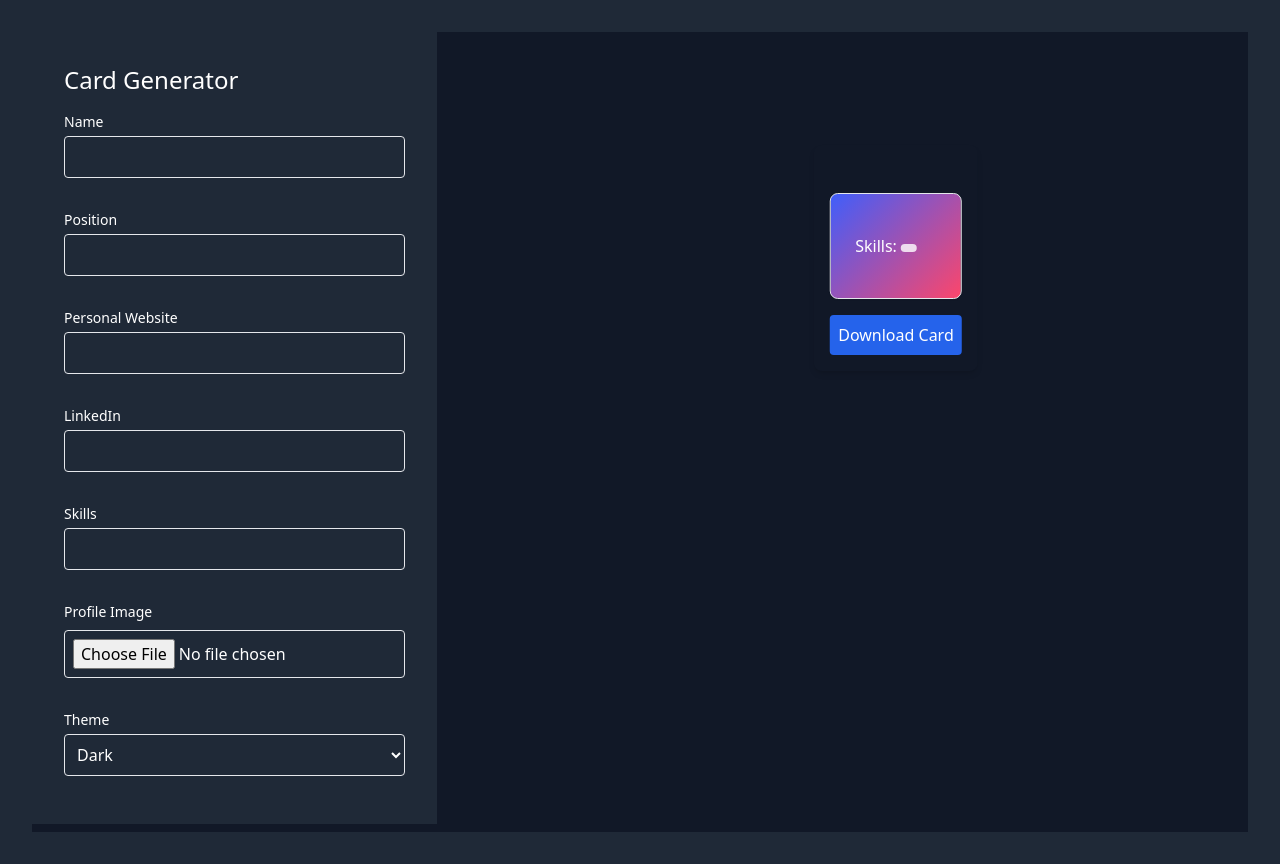
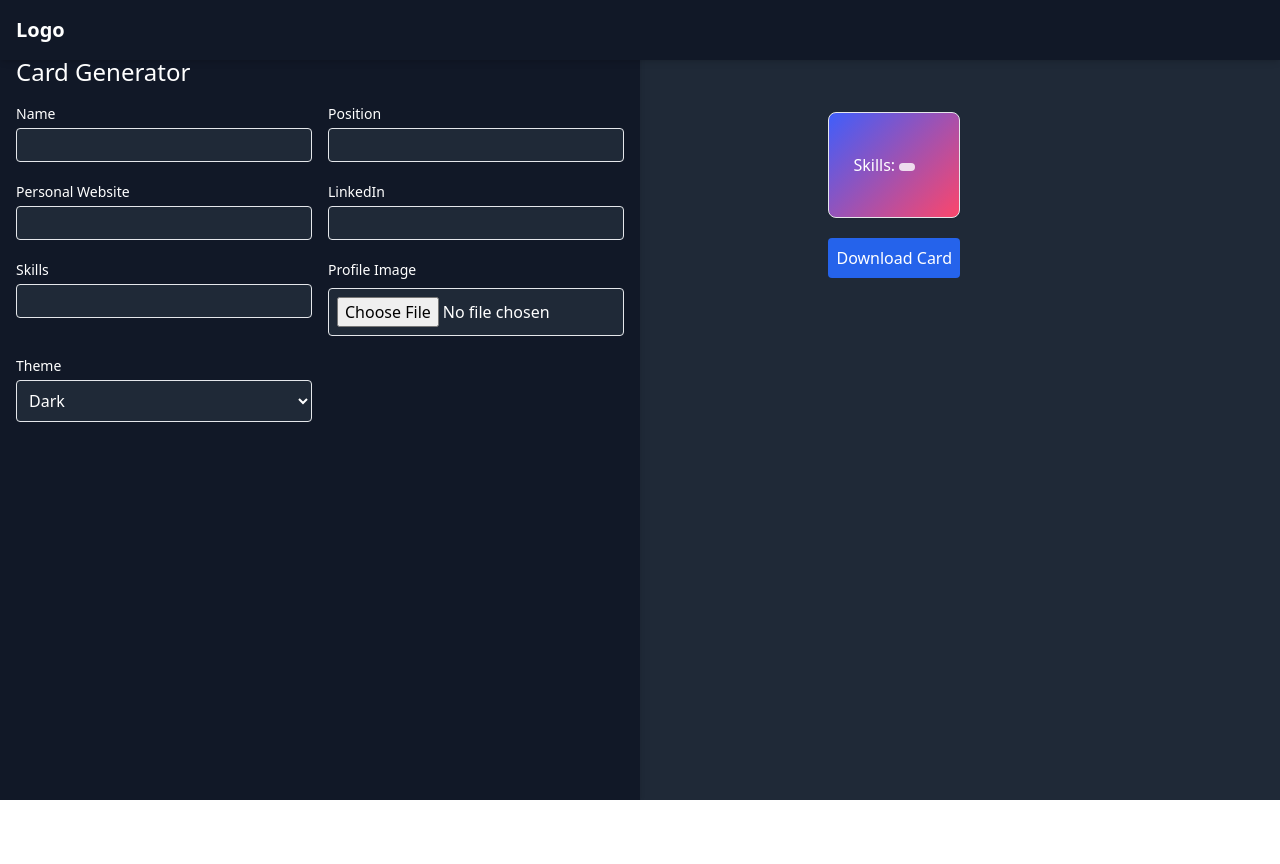
Before and after one commit to SmanSayeed/card-generator-react-application, a React (Vite) app: page / in a window 1280 px wide. After the commit the page ends 800 px from the top, so only its background shows below. Built offline with nearby package versions, Linux system fonts and the light colour scheme.

Commit message:
Working with card design

```diff
--- a/package.json
+++ b/package.json
@@ -10,6 +10,7 @@
     "preview": "vite preview"
   },
   "dependencies": {
+    "@headlessui/react": "^2.1.8",
     "@heroicons/react": "^2.1.5",
     "@reduxjs/toolkit": "^2.2.7",
     "class-variance-authority": "^0.7.0",
--- a/src/App.jsx
+++ b/src/App.jsx
@@ -3,6 +3,7 @@ import { useDispatch, useSelector } from 'react-redux';
 import { updateField, setTheme } from './features/cardSlice';
 import './App.css';
 import CardGenerator from './components/template/CardGenerator';
+import Layout from './components/layout/Layout';
 
 const themes = {
   dark: "bg-gray-800 text-white",
@@ -15,9 +16,15 @@ const themes = {
 function App() {
 
   return (
-    <div className="p-8 min-h-screen bg-gray-800 text-white">
+    <>
+    <Layout>
+
     <CardGenerator />
-  </div>
+    </Layout>
+    </>
+  //   <div className="p-8 min-h-screen bg-gray-800 text-white">
+  //   {/* <CardGenerator /> */}
+  // </div>
   );
 }
 
--- a/src/components/atoms/Button.jsx
+++ b/src/components/atoms/Button.jsx
@@ -3,7 +3,7 @@ import React from 'react';
 const Button = ({ onClick, children, ...props }) => (
   <button
     onClick={onClick}
-    className="mt-4 w-full p-2 bg-blue-600 text-white rounded"
+    className="mt-5 w-full p-2 bg-blue-600 text-white rounded"
     {...props}
   >
     {children}
--- a/src/components/atoms/FileInput.jsx
+++ b/src/components/atoms/FileInput.jsx
@@ -1,7 +1,7 @@
 import React from 'react';
 
 const FileInput = ({ label, name, onChange }) => (
-  <div className="mb-4">
+  <div className="mb-1">
     {label && <label className="block text-sm mb-1">{label}</label>}
     <input
       type="file"
--- a/src/components/atoms/SelectInput.jsx
+++ b/src/components/atoms/SelectInput.jsx
@@ -1,7 +1,7 @@
 import React from 'react';
 
 const SelectInput = ({ label, name, value, onChange, options }) => (
-  <div className="mb-4">
+  <div className="mb-1">
     {label && <label className="block text-sm mb-1">{label}</label>}
     <select
       name={name}
--- a/src/components/atoms/TextInput.jsx
+++ b/src/components/atoms/TextInput.jsx
@@ -1,14 +1,14 @@
 import React from 'react';
 
 const TextInput = ({ label, name, value, onChange, ...props }) => (
-  <div className="mb-4">
+  <div className="mb-1">
     {label && <label className="block text-sm mb-1">{label}</label>}
     <input
       type="text"
       name={name}
       value={value}
       onChange={onChange}
-      className="p-2 bg-gray-800 border rounded w-full"
+      className="p-1 bg-gray-800 border rounded w-full"
       {...props}
     />
   </div>
--- /dev/null
+++ b/src/components/layout/Layout.jsx
@@ -0,0 +1,71 @@
+import React, { useState } from "react";
+import { Transition } from "@headlessui/react";
+import CardForm from "../organisms/CardForm";
+import CardGenerator from "../template/CardGenerator";
+
+const Layout = () => {
+  const [isDrawerOpen, setIsDrawerOpen] = useState(false);
+
+  return (
+    <div className="min-h-screen bg-gray-800 text-white">
+      {/* Top Bar */}
+      <div className="fixed top-0 left-0 right-0 bg-gray-900 p-4 shadow-md z-20">
+        <div className="flex justify-between items-center">
+          <div className="text-xl font-bold">Logo</div>
+          <button
+            className="md:hidden"
+            onClick={() => setIsDrawerOpen(!isDrawerOpen)}
+          >
+            {isDrawerOpen ? (
+              <div className="w-6 h-6 text-white">X</div>
+            ) : (
+              <div className="w-12 h-6 mr-5 text-white">Edit Card</div>
+            )}
+          </button>
+        </div>
+      </div>
+
+      {/* Mobile Drawer */}
+       {/* Mobile Drawer */}
+       <Transition
+        show={isDrawerOpen}
+        enter="transition ease-out duration-300"
+        enterFrom="-translate-x-full"
+        enterTo="translate-x-0"
+        leave="transition ease-in duration-300"
+        leaveFrom="translate-x-0"
+        leaveTo="-translate-x-full"
+        className="fixed inset-y-0 left-0 z-30 w-4/5 bg-gray-900 p-4 md:hidden overflow-y-scroll"
+      >
+        <div className="overflow-y-auto h-full">
+          <button className="mb-4" onClick={() => setIsDrawerOpen(false)}>
+            <div className="w-6 h-6 text-white">X</div>
+          </button>
+          <div className="">
+            <CardForm />
+          </div>
+        </div>
+      </Transition>
+
+      {/* Desktop Drawer */}
+      <div
+        className={` w-1/2 bg-gray-900 p-4 shadow-md hidden md:block translate-x-0 h-[100vh]`}
+      >
+        <button className="mb-4" onClick={() => setIsDrawerOpen(false)}>
+          <div className="w-6 h-6 text-white">X</div>
+        </button>
+        <div className="w-[100%] flex justify-end items-center flex-col">
+        <CardForm />
+        </div>
+
+      </div>
+
+      {/* Content */}
+      <div className="fixed top-20 right-[25%] bottom-0">
+        <CardGenerator/>
+      </div>
+    </div>
+  );
+};
+
+export default Layout;
--- a/src/components/organisms/CardForm.jsx
+++ b/src/components/organisms/CardForm.jsx
@@ -1,6 +1,5 @@
 import React from 'react';
 import FormField from '../molecules/FormField';
-import Button from '../atoms/Button';
 import { useDispatch, useSelector } from 'react-redux';
 import { updateField, setTheme } from '../../features/cardSlice';
 
@@ -18,21 +17,65 @@ const CardForm = () => {
   };
 
   return (
-    <form className="grid grid-cols-1 gap-4">
-      <FormField type="text" label="Name" name="name" value={card.name} onChange={handleChange} />
-      <FormField type="text" label="Position" name="position" value={card.position} onChange={handleChange} />
-      <FormField type="text" label="Personal Website" name="personalWebsite" value={card.personalWebsite} onChange={handleChange} />
-      <FormField type="text" label="LinkedIn" name="linkedin" value={card.linkedin} onChange={handleChange} />
-      <FormField type="text" label="Skills" name="skills" value={card.skills} onChange={handleChange} />
-      <FormField type="file" label="Profile Image" onChange={(e) => handleChange({ target: { name: 'profileImage', value: URL.createObjectURL(e.target.files[0]) } })} />
-      <FormField type="select" label="Theme" name="theme" value={card.theme} onChange={handleThemeChange} options={[
+    <div className='w-full'>
+      <h1 className="text-2xl mb-4">Card Generator</h1>
+      <form className="grid grid-cols-1 md:grid-cols-2 gap-4">
+        <FormField
+          type="text"
+          label="Name"
+          name="name"
+          value={card.name}
+          onChange={handleChange}
+        />
+        <FormField
+          type="text"
+          label="Position"
+          name="position"
+          value={card.position}
+          onChange={handleChange}
+        />
+        <FormField
+          type="text"
+          label="Personal Website"
+          name="personalWebsite"
+          value={card.personalWebsite}
+          onChange={handleChange}
+        />
+        <FormField
+          type="text"
+          label="LinkedIn"
+          name="linkedin"
+          value={card.linkedin}
+          onChange={handleChange}
+        />
+        <FormField
+          type="text"
+          label="Skills"
+          name="skills"
+          value={card.skills}
+          onChange={handleChange}
+        />
+        <FormField
+          type="file"
+          label="Profile Image"
+          onChange={(e) => handleChange({ target: { name: 'profileImage', value: URL.createObjectURL(e.target.files[0]) } })}
+        />
+        <FormField
+          type="select"
+          label="Theme"
+          name="theme"
+          value={card.theme}
+          onChange={handleThemeChange}
+          options={[
             { value: 'dark', label: 'Dark' },
             { value: 'light', label: 'Light' },
             { value: 'green', label: 'Green' },
             { value: 'blue', label: 'Blue' },
             { value: 'minimal', label: 'Minimal' },
-      ]} />
+          ]}
+        />
       </form>
+    </div>
   );
 };
 
--- a/src/components/template/CardGenerator.jsx
+++ b/src/components/template/CardGenerator.jsx
@@ -6,7 +6,6 @@ import Card from "../organisms/Card";
 import Button from "../atoms/Button";
 
 const CardGenerator = () => {
-  const [isMenuOpen, setIsMenuOpen] = useState(false);
 
   const downloadCard = () => {
     const input = document.getElementById("card");
@@ -19,56 +18,16 @@ const CardGenerator = () => {
   };
 
   return (
-    <div className="relative min-h-screen bg-gray-900 text-white">
-      <div className="flex flex-col md:flex-row">
-        {/* Hamburger menu for mobile view */}
-        <div className="md:hidden">
-          <button
-            onClick={() => setIsMenuOpen(!isMenuOpen)}
-            className="p-4 focus:outline-none"
-          >
-            {isMenuOpen ? (
-             <svg xmlns="http://www.w3.org/2000/svg" fill="none" viewBox="0 0 24 24" strokeWidth={1.5} stroke="currentColor" className="size-6">
-  <path strokeLinecap="round" strokeLinejoin="round" d="m9.75 9.75 4.5 4.5m0-4.5-4.5 4.5M21 12a9 9 0 1 1-18 0 9 9 0 0 1 18 0Z" />
-</svg>
 
-            ) : (
-              <svg xmlns="http://www.w3.org/2000/svg" fill="none" viewBox="0 0 24 24" strokeWidth={1.5} stroke="currentColor" className="size-6">
-  <path strokeLinecap="round" strokeLinejoin="round" d="M3.75 6.75h16.5M3.75 12h16.5m-16.5 5.25h16.5" />
-</svg>
 
-            )}
-          </button>
-
-          <div
-            className={`fixed inset-y-0 left-0 bg-gray-800 w-4/5 z-50 transform ${
-              isMenuOpen ? "translate-x-0" : "-translate-x-full"
-            } transition-transform duration-300 ease-in-out overflow-y-auto`}
-          >
-            <div className="p-4">
-              <h1 className="text-2xl mb-4">Card Generator</h1>
-              <CardForm />
-            </div>
-          </div>
-        </div>
-
-        {/* Left portion: the form */}
-        <div className="hidden md:block md:w-1/2 lg:w-1/3 p-8 bg-gray-800">
-          <h1 className="text-2xl mb-4">Card Generator</h1>
-          <CardForm />
-        </div>
-
-        {/* Right portion: the card and download button */}
-        <div className="fixed p-4 md:translate-x-1/2 md:translate-y-1/2 transform md:top-[0%] md:right-[30%]">
-          <div className="max-w-xs bg-gray-900 p-4 rounded-lg shadow-md">
+          <div className="max-w-xs">
             <div id="card">
               <Card />
             </div>
             <Button onClick={downloadCard}>Download Card</Button>
           </div>
-        </div>
-      </div>
-    </div>
+
+
   );
 };
 
```
Also changed, not shown: 1 other file (tests, documents, lock files or other folders). Lines whose indentation alone changed are shown as unchanged.
